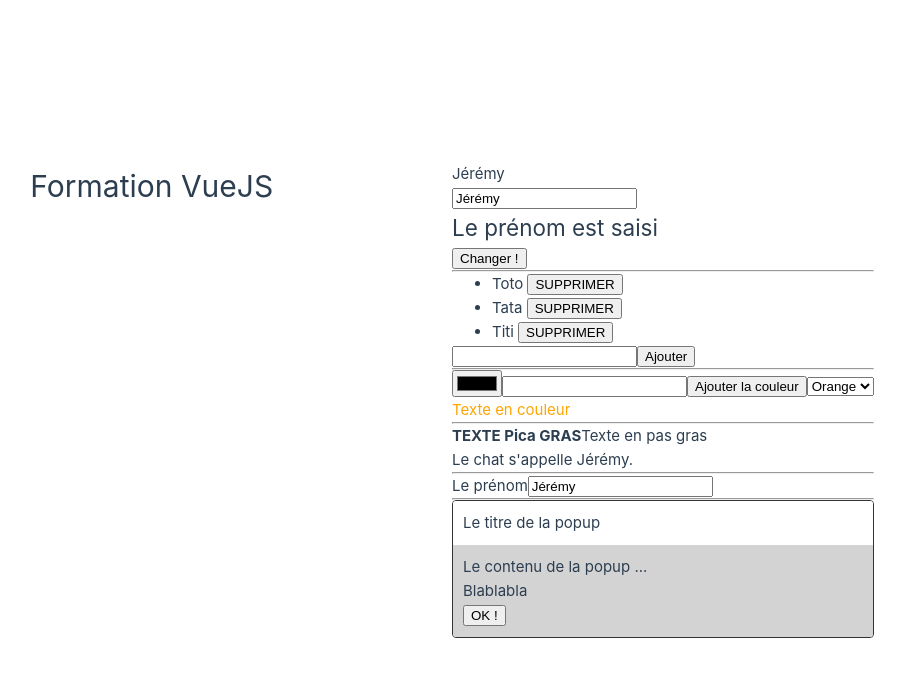
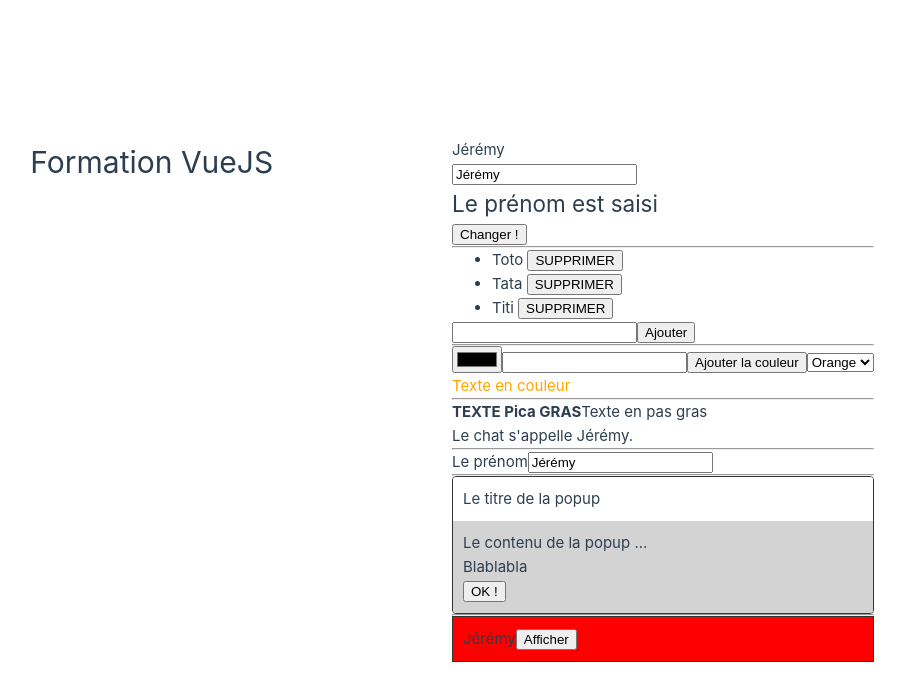
Before and after one commit to jperrouault-school-job/iia-vuejs-2023, a Vue app in the folder formation-vue/: page / in a window 1280 px wide. Shown: the top 700 px of the page, without its empty margins (188-1093 px from the left). Built offline with nearby package versions, Linux system fonts and the light colour scheme.

Commit message:
JOUR 3 - Correction exo Composant Prenom

```diff
--- a/formation-vue/src/App.vue
+++ b/formation-vue/src/App.vue
@@ -3,6 +3,7 @@ import { ref } from 'vue';
 import AscBold from './components/AscBold.vue';
 import AscTextField from './components/AscTextField.vue';
 import Popup from './components/Popup.vue';
+import BtnName from './components/BtnName.vue';
 
 const prenom = ref('Jérémy');
 const prenoms = ref([
@@ -133,5 +134,10 @@ const chat = ref('Pica');
       <button>OK !</button>
     </popup>
 
+
+    <hr />
+
+    <btn-name name="Jérémy" btn-label="Afficher" color="red" />
+
   </main>
 </template>
--- /dev/null
+++ b/formation-vue/src/components/BtnName.vue
@@ -0,0 +1,21 @@
+<template>
+  <div class="btn-name" :style="{ background: color }">
+    <span>{{ name }}</span>
+    <button>{{ btnLabel }}</button>
+  </div>
+</template>
+
+<script setup>
+defineProps({
+  name: String,
+  btnLabel: String,
+  color: String
+});
+</script>
+
+<style scoped>
+.btn-name {
+  padding: 10px;
+  border: solid 1px #333;
+}
+</style>
```
